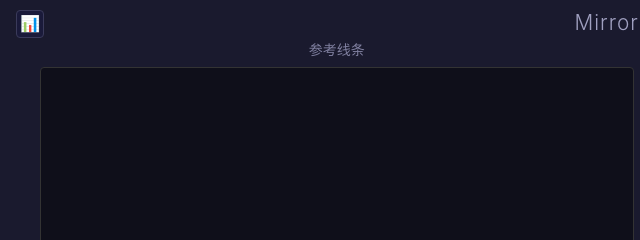
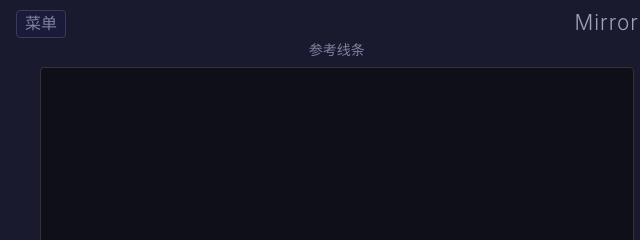
Before and after one commit to Caelirhythmus/mirror-trace, a website built with Vite: page index.html in a window 1280 px wide. Shown: the top 240 px of the page, 0-640 px from the left. Built offline with nearby package versions, Linux system fonts and the light colour scheme.

Commit message:
fix(chart): height 20px → 60px; sidebar button emoji → '菜单'
Two changes:

1. Chart height 20px → 60px (3× the confirmed-working height).
   User confirmed 20px looked correct but wanted 3× taller.
   Plot area at 60px: padT=10, padB=11, plotH=39px — roomy for grid
   lines, axis labels, and the top-score marker.

2. Sidebar toggle button: 📊 emoji → '菜单' text.
   - Button width auto with min-width 28px and 0.5rem horizontal padding
     so it naturally fits the two-character text.
   - Title attribute updated to '侧栏 B/Ctrl+H'.
   - Test DOM synced.

```diff
--- a/index.html
+++ b/index.html
@@ -8,7 +8,7 @@
 </head>
 <body>
   <div id="app">
-    <button id="btn-sidebar" title="侧栏 Ctrl+H">📊</button>
+    <button id="btn-sidebar" title="侧栏 B/Ctrl+H">菜单</button>
     <h1>Mirror Trace</h1>
     <div id="canvas-container">
       <div class="canvas-wrapper">
--- a/src/history-manager.ts
+++ b/src/history-manager.ts
@@ -27,7 +27,7 @@ export function renderHistoryChart(
   /* Chart height: fixed small value so it never dominates the sidebar.
      Width matches parent via JS-controlled inline style to avoid any
      CSS-layout interference with the canvas display dimensions. */
-  const H = 20;
+  const H = 60;
   const w = parentWidth;
   canvas.style.width = w + 'px';
   canvas.style.height = H + 'px';
--- a/src/style.css
+++ b/src/style.css
@@ -47,8 +47,10 @@ h1 {
   left: 1rem;
   top: 0.6rem;
   z-index: 10;
-  width: 28px;
+  width: auto;
+  min-width: 28px;
   height: 28px;
+  padding: 0 0.5rem;
   border: 1px solid #3a3a5a;
   border-radius: 4px;
   background: #1a1a3a;
```
Also changed, not shown: src/main.test.ts (+1 -1 lines).
